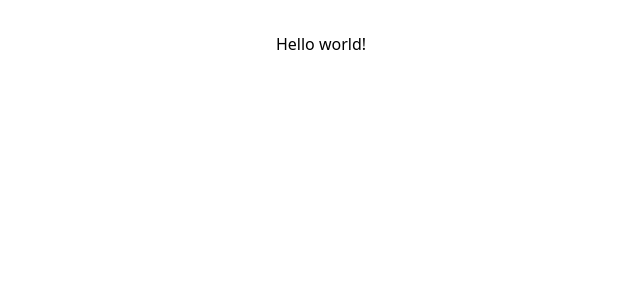
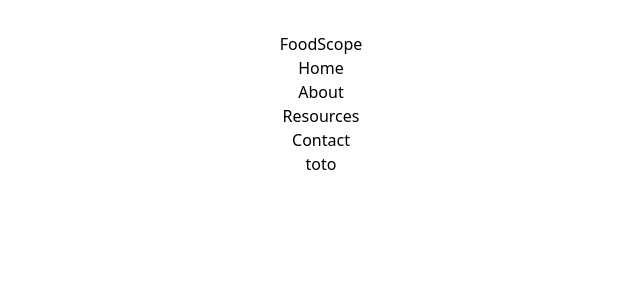
Before and after one commit to BodartA/FoodScope, a React (Vite) app: page / in a window 1280 px wide. Shown: the top 300 px of the page, without its empty margins (319-959 px from the left). Built offline with nearby package versions, Linux system fonts and the light colour scheme.

Commit message:
Clean and Start the project

```diff
--- a/src/App.tsx
+++ b/src/App.tsx
@@ -1,13 +1,10 @@
 import './App.css'
+import Navbar from './components/Navbar'
 
 function App() {
 
   return (
-    <>
-      <h1 className="text-3xl font-bold underline text-red-500">
-      Hello world!
-    </h1>
-    </>
+    <Navbar></Navbar>
   )
 }
 
--- /dev/null
+++ b/src/components/Button.tsx
@@ -0,0 +1,11 @@
+import React from 'react';
+
+const Button = ( {name = "Button"} ) => {
+  return (
+    <div>
+      <button className=''>{name}</button>
+    </div>
+  );
+};
+
+export default Button;
--- /dev/null
+++ b/src/components/Navbar.tsx
@@ -0,0 +1,28 @@
+import React from 'react';
+import Button from './Button';
+
+const Navbar = () => {
+
+  return (
+    <div className='flex min-w-full h-110'>
+      <div>
+        <img></img>
+
+
+        <h1>FoodScope</h1>
+      </div>
+
+      <div className='flex gap-6'>
+        <ul className='flex gap-[33px]'>
+          <li>Home</li>
+          <li>About</li>
+          <li>Resources</li>
+          <li>Contact</li>
+        </ul>
+        <Button name={"toto"}/>
+      </div>
+    </div>
+  );
+};
+
+export default Navbar;
```
Also changed, not shown: src/views/LandingPage.tsx (added, +11 -0 lines).
